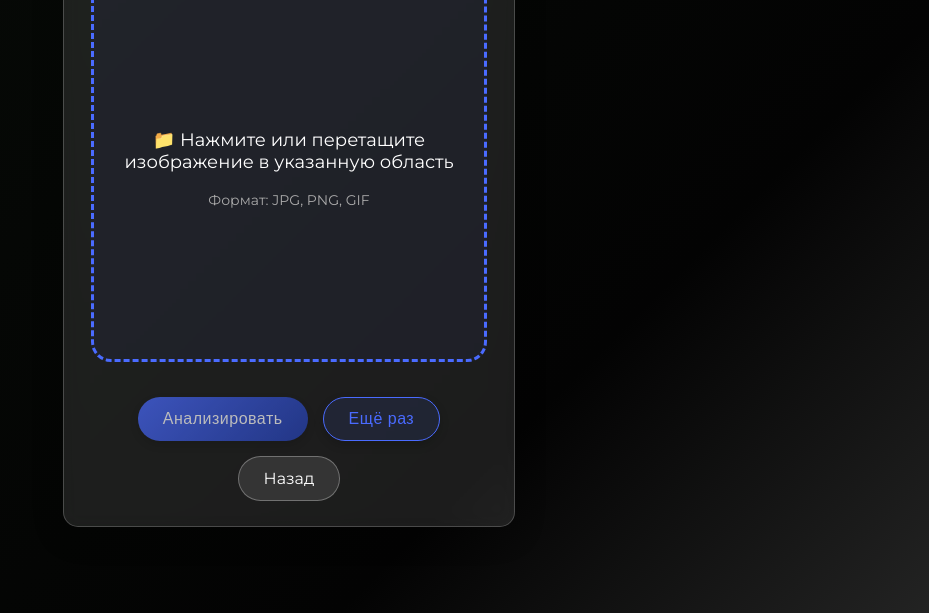
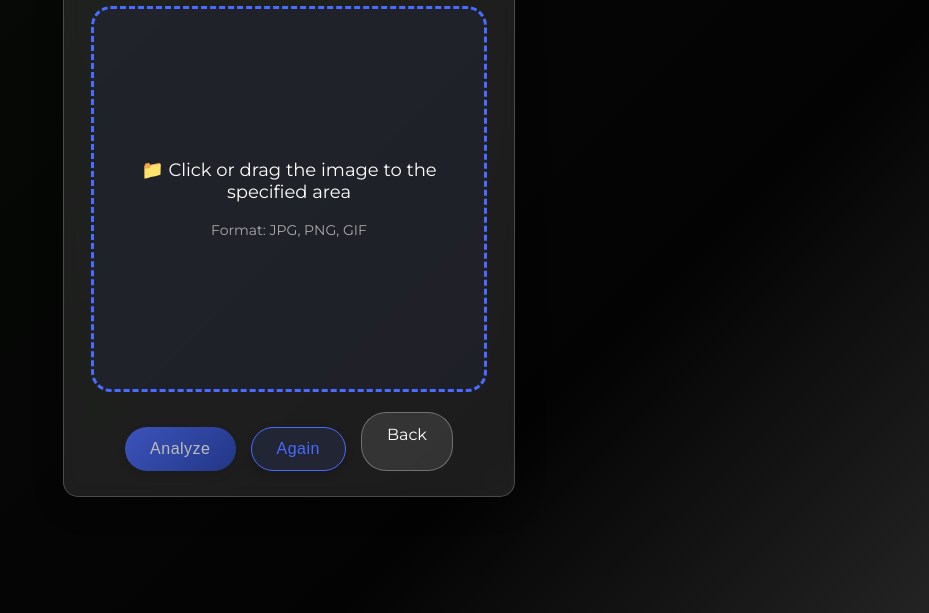
Before and after one commit to unsaturateddd/20igr, a plain HTML site: page bananza/index.html in a window 1280 px wide. Shown: the part 187-800 px from the top of the page, without its empty margins (351-1280 px from the left). Drawn offline with Linux system fonts and the light colour scheme.

Commit message:
Update index.html

```diff
--- a/bananza/index.html
+++ b/bananza/index.html
@@ -251,8 +251,8 @@
         background: rgba(74, 107, 255, 0.05);
     ">
         <input type="file" id="file-input" accept="image/*" style="display: none;">
-        <div style="font-size: 18px; margin-bottom: 10px;">📁 Нажмите или перетащите изображение в указанную область</div>
-        <div class="upload-text" style="font-size: 14px; color: #aaa;">Формат: JPG, PNG, GIF</div>
+        <div style="font-size: 18px; margin-bottom: 10px;">📁 Click or drag the image to the specified area</div>
+        <div class="upload-text" style="font-size: 14px; color: #aaa;">Format: JPG, PNG, GIF</div>
     </div>
     <div class="image-container" id="image-container" style="
     width: 90%;
@@ -287,9 +287,9 @@
             background: rgba(0, 0, 0, 0.5);
             border-radius: 15px;
         ">
-            <p id="analyzing-text" style="font-size: 18px; margin: 5px;">Анализ...</p>
-            <p id="chance-text" style="font-size: 18px; margin: 5px; display: none;">Шанс: <span id="chance-value">0</span>%</p>
-            <p id="spins-text" style="font-size: 18px; margin: 5px; display: none;">Через <span id="spins-value">0</span> спинов</p>
+            <p id="analyzing-text" style="font-size: 18px; margin: 5px;">Analysis...</p>
+            <p id="chance-text" style="font-size: 18px; margin: 5px; display: none;">Chance: <span id="chance-value">0</span>%</p>
+            <p id="spins-text" style="font-size: 18px; margin: 5px; display: none;">Through <span id="spins-value">0</span> spins</p>
         </div>
     </div>
 
@@ -309,7 +309,7 @@
             cursor: pointer;
             font-size: 16px;
             transition: all 0.3s ease;
-        ">Анализировать</button>
+        ">Analyze</button>
         <button class="reset-btn" id="reset-btn" style="
             padding: 12px 25px;
             background: rgba(74, 107, 255, 0.1);
@@ -319,7 +319,7 @@
             cursor: pointer;
             font-size: 16px;
             transition: all 0.3s ease;
-        ">Ещё раз</button>
+        ">Again</button>
         <a class="back-btn" href="../index.html" style="
             padding: 12px 25px;
             background: rgba(255, 255, 255, 0.1);
@@ -331,7 +331,7 @@
             transition: all 0.3s ease;
             text-decoration: none;
             text-align: center;
-        ">Назад</a>
+        ">Back</a>
 
     </div>
 </div>
@@ -514,4 +514,5 @@ window.addEventListener('resize', createStars);
 window.onload = init;
 </script>
 </body>
+
 </html>
```
